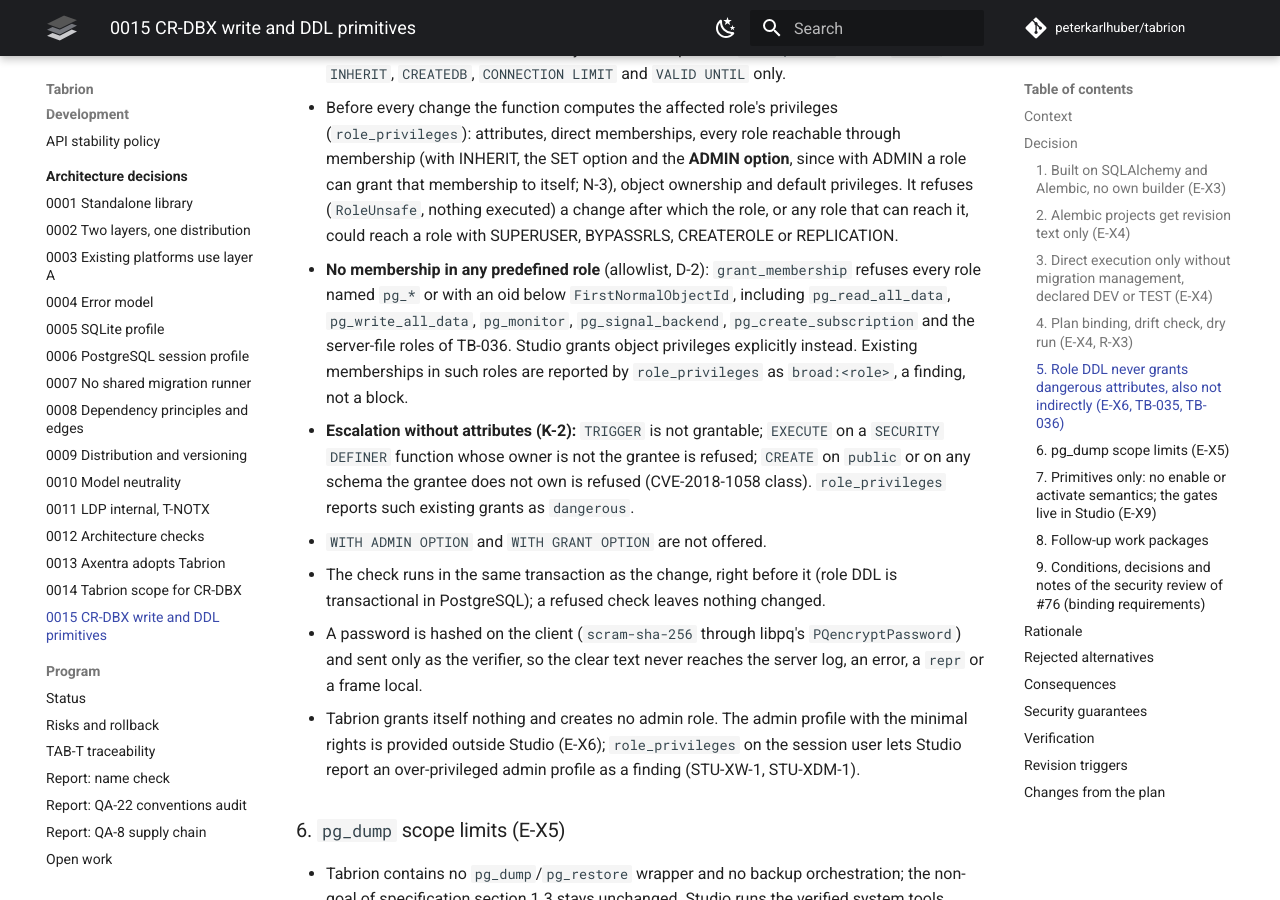
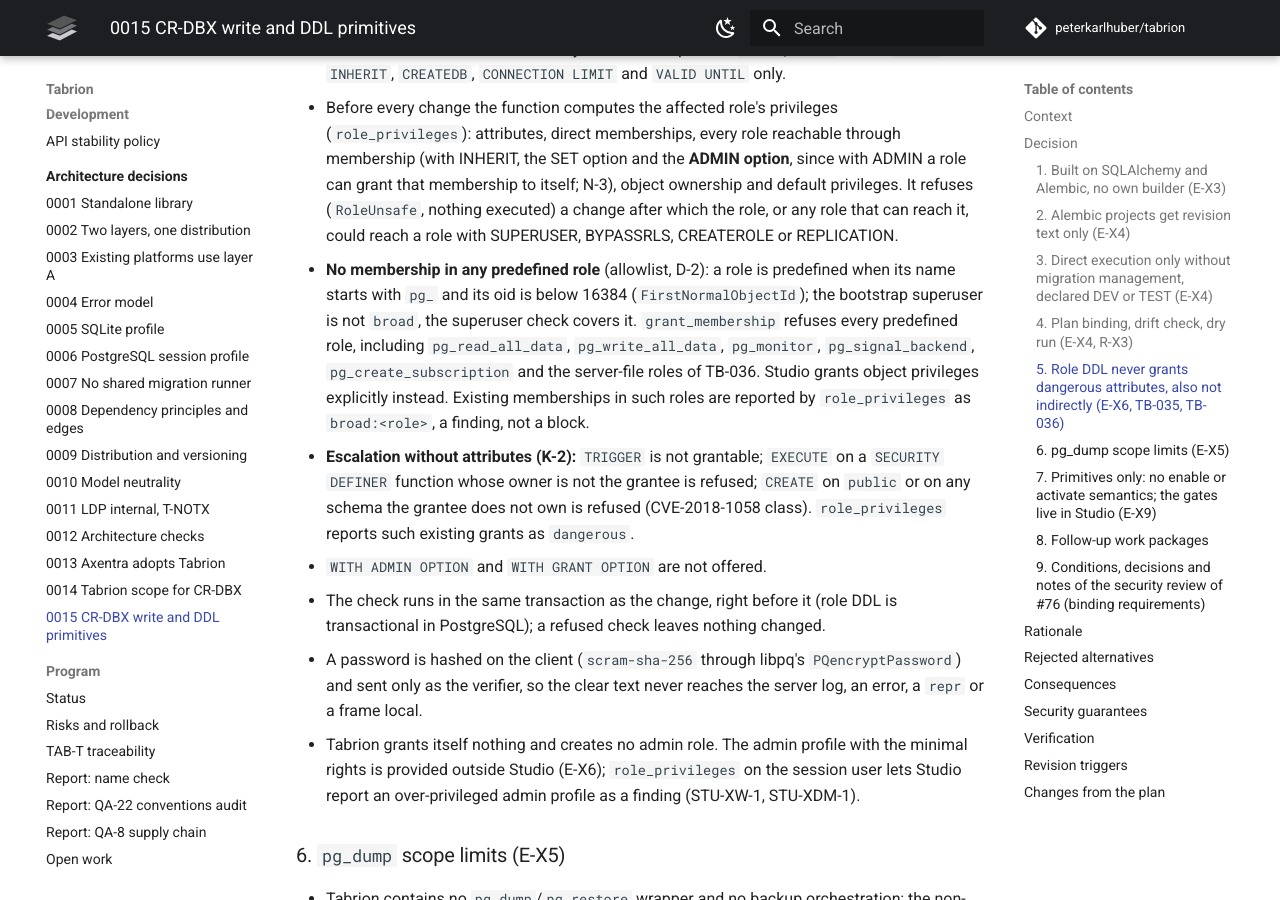
Before and after one commit to peterkarlhuber/tabrion, an MkDocs documentation site: the page built from docs/adr/0015-crdbx-write-and-ddl-primitives.md, in a window 1280 px wide and 900 px high, scrolled down 4039 px. Built offline with MkDocs 1.6.1 and Material for MkDocs 9.7.7, drawn with Linux system fonts in a browser that asks for light colours; comment, search, counter and statistics services are not loaded; some of the changed text lies outside the part shown.

Commit message:
Docs: ADR 0015 D-2 defines a predefined role as pg_ and an oid below 16384
A role is predefined when its name starts with pg_ and its oid is below
FirstNormalObjectId; the bootstrap superuser is not broad, the superuser check
covers it (section 5, section 9 and addendum A.7), as tabrion.postgres does
since TB-150 (D-124, review F-4 of #77).

Co-Authored-By: Claude Opus 5.5 <noreply@anthropic.com>
Claude-Session: https://claude.ai/code/session_011tY7TAans48GbZAuavtHPL

```diff
--- a/docs/adr/0015-crdbx-write-and-ddl-primitives.md
+++ b/docs/adr/0015-crdbx-write-and-ddl-primitives.md
@@ -128,10 +128,11 @@ the plan (section 2.1); this record carries the resolution into the repository.
   with ADMIN a role can grant that membership to itself; N-3), object ownership and default privileges. It refuses
   (`RoleUnsafe`, nothing executed) a change after which the role, or any role that can reach it, could reach a role
   with SUPERUSER, BYPASSRLS, CREATEROLE or REPLICATION.
-- **No membership in any predefined role** (allowlist, D-2): `grant_membership` refuses every role named `pg_*` or
-  with an oid below `FirstNormalObjectId`, including `pg_read_all_data`, `pg_write_all_data`, `pg_monitor`,
-  `pg_signal_backend`, `pg_create_subscription` and the server-file roles of TB-036. Studio grants object privileges
-  explicitly instead. Existing memberships in such roles are reported by `role_privileges` as `broad:<role>`, a
+- **No membership in any predefined role** (allowlist, D-2): a role is predefined when its name starts with `pg_`
+  and its oid is below 16384 (`FirstNormalObjectId`); the bootstrap superuser is not `broad`, the superuser check
+  covers it. `grant_membership` refuses every predefined role, including `pg_read_all_data`, `pg_write_all_data`,
+  `pg_monitor`, `pg_signal_backend`, `pg_create_subscription` and the server-file roles of TB-036. Studio grants
+  object privileges explicitly instead. Existing memberships in such roles are reported by `role_privileges` as `broad:<role>`, a
   finding, not a block.
 - **Escalation without attributes (K-2):** `TRIGGER` is not grantable; `EXECUTE` on a `SECURITY DEFINER` function
   whose owner is not the grantee is refused; `CREATE` on `public` or on any schema the grantee does not own is
@@ -197,7 +198,7 @@ repeats each requirement at its function.
 | **K-2** | Escalation without role attributes: `TRIGGER` is not in the grantable privileges; `EXECUTE` on a `SECURITY DEFINER` function whose owner is not the grantee is refused (`RoleUnsafe`, reason `security_definer`); `CREATE` on `public` or on a schema the grantee does not own is refused (reason `schema_create`, CVE-2018-1058 class); `role_privileges` reports existing grants of these kinds as `dangerous` (`trigger:<table>`, `security_definer:<function>`, `schema_create:<schema>`). Same matrix as the attribute tests | TAB-XW-8 | `tests/postgres/test_role_ddl.py::test_trigger_privilege_not_grantable`, `::test_execute_on_foreign_security_definer_refused`, `::test_create_on_public_or_foreign_schema_refused`, `::test_role_privileges_reports_escalation_grants` |
 | **K-3** | Revision text: the module docstring is a fixed text with no caller text in it; the message appears only as a Python string literal (`repr`), so `"""`, a backslash, a line break or NUL cannot break out. `revision` and `down_revision` are validated against `[0-9a-zA-Z_]{1,64}` (`down_revision` may be `None`), else `UsageError("plan.invalid_revision")`. Every revision-text test checks the output with `ast.parse`: only literals appear at those places | TAB-XW-4 | `tests/unit/test_plan_revision_text.py::test_message_cannot_break_docstring` (parametrized `"""`, `\`, `\r\n`, `\x00`), `::test_revision_ids_validated` (a `down_revision` of `"; import os`), `::test_revision_text_ast_has_only_literals` |
 | **D-1** | Role DDL only on PostgreSQL 16 and later: `UsageError("postgres.role_ddl_requires_16")` below; `role_privileges` reports CREATEROLE before 16 as `dangerous` (`createrole_pre16`) | TAB-XW-8 | `tests/postgres/test_role_ddl.py::test_role_ddl_refused_before_16`, `::test_createrole_pre16_reported_dangerous` |
-| **D-2** | No membership in any predefined role (`pg_*` or oid below `FirstNormalObjectId`), an allowlist; includes `pg_read_all_data` and `pg_write_all_data`; existing memberships reported as `broad:<role>` | TAB-XW-8 | `tests/postgres/test_role_ddl.py::test_membership_in_any_predefined_role_refused`, `::test_existing_predefined_membership_reported_broad` |
+| **D-2** | No membership in any predefined role (a role is predefined when its name starts with `pg_` and its oid is below 16384, `FirstNormalObjectId`; the bootstrap superuser is not `broad`, it is covered by the superuser check), an allowlist; includes `pg_read_all_data` and `pg_write_all_data`; existing memberships reported as `broad:<role>` | TAB-XW-8 | `tests/postgres/test_role_ddl.py::test_membership_in_any_predefined_role_refused`, `::test_existing_predefined_membership_reported_broad` |
 | **D-3** | `environment` is a required keyword without a default, typed `Literal["dev", "test"]`; a guard rail, not a boundary; Studio fills it from the user-local profile | TAB-XW-5 | `tests/unit/test_plan_execute.py::test_environment_is_required_keyword_without_default` (signature check), `::test_environment_other_values_refused` |
 | **D-4** | v2 fingerprints stay opt-in in 0.3: `snapshot(level=1)` stays the default, `v1:` fingerprints stay byte-identical | TAB-XW-2 | `tests/unit/test_schema_v2.py::test_default_level_is_1`, `::test_v1_fingerprint_unchanged_against_02_golden` |
 | **N-1** | PostgreSQL drift check: lock the plan's target tables first (under `lock_timeout`), then compute the fingerprint | TAB-XW-5 | `tests/postgres/test_plan_execute_postgres.py::test_locks_taken_before_drift_fingerprint`, `::test_concurrent_ddl_after_check_blocked` |
```
Also changed, not shown: docs/api/contract-0.3-addendum.md (+4 -3 lines).
